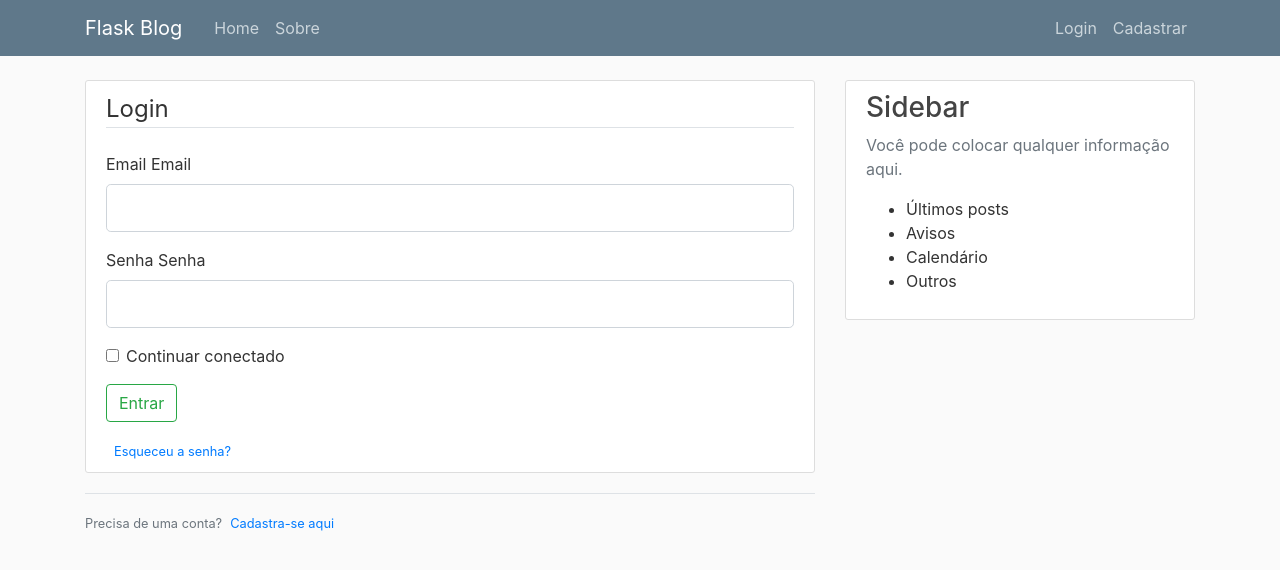
After one commit to AnaCarolinaNeves/Blog_Flask, a Flask app: page /login in a window 1280 px wide. The commit adds this page. Shown: the top 570 px of the page. Run offline with Flask 3, Linux system fonts and the light colour scheme; some libraries are stand-ins or nearby versions.

Commit message:
template register and login user

```diff
--- a/flaskblog.py
+++ b/flaskblog.py
@@ -1,5 +1,10 @@
-from flask import Flask, render_template, url_for
+from flask import Flask, render_template, url_for, flash, redirect
+from forms import CadastroForm, LoginForm
+
 app = Flask(__name__)
+
+# Key gerada pelo 'secrets.token_hex(16)'
+app.config['SECRET_KEY'] = '218311eaa19b80e1bac2808bf1caef06'
 
 posts = [
     {
@@ -25,5 +30,24 @@ def home():
 def sobre():
     return render_template('sobre.html', titulo='Sobre')
 
+@app.route('/cadastrar', methods=['GET', 'POST'])
+def cadastrar():
+    form = CadastroForm()
+    if form.validate_on_submit():
+        flash(f'Conta criada com sucesso. Seja bem-vindo(a), {form.nome.data}!', 'success')
+        return redirect(url_for('home'))
+    return render_template('cadastrar.html', form=form, titulo='Cadastrar')
+
+@app.route('/login', methods=['GET', 'POST'])
+def login():
+    form = LoginForm()
+    if form.validate_on_submit():
+        if form.email.data == 'ana@gmail.com' and form.senha.data == '123':
+            flash('Login feito com sucesso!', 'success')
+            return redirect(url_for('home'))
+        else:
+            flash('Login inválido. Tente novamente!', 'danger')
+    return render_template('login.html', form=form, titulo='Login')
+
 if __name__ == '__main__':
     app.run(debug=True)
--- /dev/null
+++ b/forms.py
@@ -0,0 +1,18 @@
+from flask_wtf import FlaskForm
+from wtforms import StringField, PasswordField, SubmitField, BooleanField
+from wtforms.validators import DataRequired, Length, Email, EqualTo
+
+class CadastroForm(FlaskForm):
+    nome = StringField('Nome', validators=[DataRequired(), Length(min=2, max=20)])
+    email = StringField('Email', validators=[DataRequired(), Email()])
+    senha = PasswordField('Senha', validators=[DataRequired()])
+    confirma_senha = PasswordField('Confirma senha', validators=[DataRequired(), EqualTo('senha')])
+
+    submit = SubmitField('Cadastrar')
+
+class LoginForm(FlaskForm):
+    email = StringField('Email', validators=[DataRequired(), Email()])
+    senha = PasswordField('Senha', validators=[DataRequired()])
+    guardar_login = BooleanField('Continuar conectado')
+
+    submit = SubmitField('Entrar')
--- a/templates/layout.html
+++ b/templates/layout.html
@@ -32,13 +32,13 @@
                 </button>
                 <div class="collapse navbar-collapse" id="navbarToggle">
                     <div class="navbar-nav mr-auto">
-                        <a class="nav-item nav-link" href="/">Home</a>
-                        <a class="nav-item nav-link" href="/sobre">Sobre</a>
+                        <a class="nav-item nav-link" href="{{ url_for('home') }}">Home</a>
+                        <a class="nav-item nav-link" href="{{ url_for('sobre') }}">Sobre</a>
                     </div>
                     <!-- Navbar Right Side -->
                     <div class="navbar-nav">
-                        <a class="nav-item nav-link" href="/login">Login</a>
-                        <a class="nav-item nav-link" href="/cadastrar">Cadastrar</a>
+                        <a class="nav-item nav-link" href="{{ url_for('login') }}">Login</a>
+                        <a class="nav-item nav-link" href="{{ url_for('cadastrar') }}">Cadastrar</a>
                     </div>
                 </div>
             </div>
@@ -48,6 +48,15 @@
     <main role="main" class="container">
         <div class="row">
             <div class="col-md-8">
+                {% with messages = get_flashed_messages(with_categories=true) %}
+                    {% if messages %}
+                        {% for category, messsage in messages %}
+                            <div class="alert alert-{{ category }}">
+                                {{ messsage }}
+                            </div>
+                        {% endfor %}
+                    {% endif %}
+                {% endwith %}
                 {% block content %}{% endblock %}
             </div>
             <div class="col-md-4">
--- /dev/null
+++ b/templates/login.html
@@ -0,0 +1,52 @@
+{% extends 'layout.html' %}
+{% block content %}
+    <div class="content-section">
+        <form method="POST" action="">
+            {{ form.hidden_tag() }}
+            <fieldset class="form-group">
+                <legend class="border-bottom mb-4">Login</legend>
+                <div class="form-group">
+                    {{ form.email.label(class="form-control-label") }}
+                    {{ form.email.label(class="form-control-label") }}
+                    {% if form.email.errors %}
+                        {{ form.email(class="form-control form-control-lg is-invalid") }}
+                        <div class="invalid-feedback">
+                            {% for error in form.email.errors %}
+                                <span>{{ error }}</span>
+                            {% endfor %}
+                        </div>
+                    {% else %}
+                        {{ form.email(class="form-control form-control-lg") }}
+                    {% endif %}
+                </div>
+                <div class="form-group">
+                    {{ form.senha.label(class="form-control-label") }}
+                    {{ form.senha.label(class="form-control-label") }}
+                    {% if form.senha.errors %}
+                        {{ form.senha(class="form-control form-control-lg is-invalid") }}
+                        <div class="invalid-feedback">
+                            {% for error in form.senha.errors %}
+                                <span>{{ error }}</span>
+                            {% endfor %}
+                        </div>
+                    {% else %}
+                        {{ form.senha(class="form-control form-control-lg") }}
+                    {% endif %}
+                </div>
+                <div class="form-check">
+                    {{ form.guardar_login(class="form-check-input") }}
+                    {{ form.guardar_login.label(class="form-check-label") }}
+                </div>
+            </fieldset>
+            <div class="form-group">
+                {{ form.submit(class='btn btn-outline-success') }}
+            </div>
+            <small class="text-muted ml-2"><a href="#">Esqueceu a senha?</a></small>
+        </form>
+    </div>
+    <div class="border-top pt-3">
+        <small class="text-muted">
+            Precisa de uma conta?<a class="ml-2" href="{{ url_for('login') }}">Cadastra-se aqui</a>
+        </small>
+    </div>
+{% endblock content %}
```
Also changed, not shown: templates/cadastrar.html (added, +74 -0 lines).
